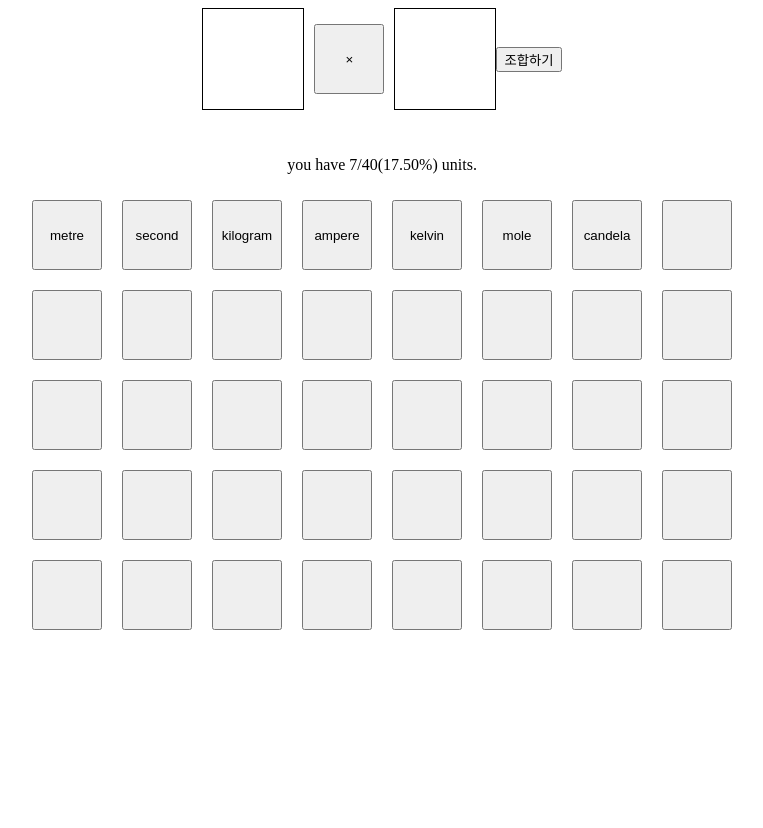
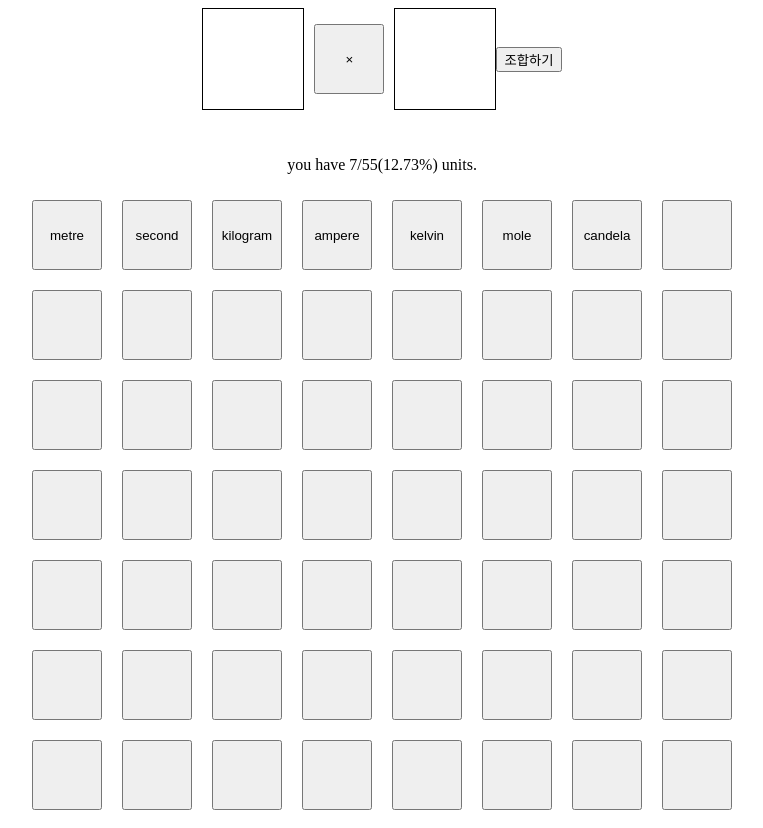
Before and after one commit to chineu364/johap, a plain HTML site: page index.html in a window 1280 px wide. Shown: the whole page, without its empty margins (258-1021 px from the left). Before the commit the page ends 800 px from the top, so only its background shows below. Drawn offline with Linux system fonts and the light colour scheme.

Commit message:
Add unit

```diff
--- a/index.html
+++ b/index.html
@@ -20,9 +20,10 @@
             </div>
             <button id="calc">조합하기</button>
         </div>
-        <p id="haveNumber">you have 2 units</p>
+        <p id="haveNumber">you have NaN/NaN(NaN%) units</p>
         <div id="have">
             <div class="have" id="haveLine1">
+                <!--base units-->
                 <button class="elements" id="metre" onclick="setFirSec('metre')">metre</button>
                 <button class="elements" id="second" onclick="setFirSec('second')">second</button>
                 <button class="elements" id="kilogram" onclick="setFirSec('kilogram')">kilogram</button>
@@ -30,6 +31,7 @@
                 <button class="elements" id="kelvin" onclick="setFirSec('kelvin')">kelvin</button>
                 <button class="elements" id="mole" onclick="setFirSec('mole')">mole</button>
                 <button class="elements" id="candela" onclick="setFirSec('candela')">candela</button>
+                <!--derived units-->
                 <button class="elements" id="one" onclick="setFirSec('one')">1</button>
             </div>
             <div class="have" id="haveLine2">
@@ -56,6 +58,7 @@
                 <button class="elements" id="lux" onclick="setFirSec('lux')">lux</button>
                 <button class="elements" id="gray" onclick="setFirSec('gray')">gray</button>
                 <button class="elements" id="katal" onclick="setFirSec('katal')">katal</button>
+                <!--examples of coherent derived units in terms of base units-->
                 <button class="elements" id="area" onclick="setFirSec('area')">area</button>
                 <button class="elements" id="volume" onclick="setFirSec('volume')">volume</button>
                 <button class="elements" id="velocity" onclick="setFirSec('velocity')">velocity</button>
@@ -72,6 +75,27 @@
                 <button class="elements" id="mass concentration" onclick="setFirSec('mass concentration')">mass concentration</button>
                 <button class="elements" id="luminance" onclick="setFirSec('luminance')">luminance</button>
             </div>
+            <div class="have" id="haveLine6">
+                <!--examples of derived units that include units with special names-->
+                <button class="elements" id="dynamic viscosity" onclick="setFirSec('dynamic viscosity')">dynamic viscosity</button>
+                <button class="elements" id="moment of force" onclick="setFirSec('moment of force')">moment of force</button>
+                <button class="elements" id="surface tension" onclick="setFirSec('surface tension')">surface tension</button>
+                <button class="elements" id="angular velocity" onclick="setFirSec('angular velocity')">angular velocity</button>
+                <button class="elements" id="angular acceleration" onclick="setFirSec('angular acceleration')">angular acceleration</button>
+                <button class="elements" id="heat flux density" onclick="setFirSec('heat flux density')">heat flux density</button>
+                <button class="elements" id="entropy" onclick="setFirSec('entropy')">entropy</button>
+                <button class="elements" id="specific entropy" onclick="setFirSec('specific entropy')">specific entropy</button>
+            </div>
+            <div class="have" id="haveLine7">
+                <button class="elements" id="thermal conductivity" onclick="setFirSec('thermal conductivity')">thermal conductivity</button>
+                <button class="elements" id="energy density" onclick="setFirSec('energy density')">energy density</button>
+                <button class="elements" id="electric field strength" onclick="setFirSec('electric field strength')">electric field strength</button>
+                <button class="elements" id="electric charge density" onclick="setFirSec('electric charge density')">electric charge density</button>
+                <button class="elements" id="electric flux density" onclick="setFirSec('electric flux density')">electric flux density</button>
+                <button class="elements" id="permittivity" onclick="setFirSec('permittivity')">permittivity</button>
+                <button class="elements" id="permeability" onclick="setFirSec('permeability')">permeability</button>
+                <button class="elements"></button>
+            </div>
         </div>
     </div>
     <script src="script.js"></script>
--- a/script.js
+++ b/script.js
@@ -44,6 +44,21 @@ var player = {
         "concentration": { "L": -3, "T": 0, "M": 0, "I": 0, "TH": 0, "N": 1, "J": 0 },
         "mass concentration": { "L": -3, "T": 0, "M": 1, "I": 0, "TH": 0, "N": 0, "J": 0 },
         "luminance": { "L": -2, "T": 0, "M": 0, "I": 0, "TH": 0, "N": 1, "J": 0 },
+        "dynamic viscosity": { "L": -1, "T": -1, "M": 1, "I": 0, "TH": 0, "N": 0, "J": 0 },
+        "moment of force": { "L": 2, "T": -2, "M": 1, "I": 0, "TH": 0, "N": 0, "J": 0 },
+        "surface tension": { "L": 0, "T": -2, "M": 1, "I": 0, "TH": 0, "N": 0, "J": 0 },
+        "angular velocity": { "L": 0, "T": -1, "M": 0, "I": 0, "TH": 0, "N": 0, "J": 0 },
+        "angular acceleration": { "L": 0, "T": -2, "M": 0, "I": 0, "TH": 0, "N": 0, "J": 0 },
+        "heat flux density": { "L": 0, "T": -3, "M": 1, "I": 0, "TH": 0, "N": 0, "J": 0 },
+        "entropy": { "L": 2, "T": -2, "M": 1, "I": 0, "TH": -1, "N": 0, "J": 0 },
+        "specific entropy": { "L": 2, "T": -2, "M": 0, "I": 0, "TH": -1, "N": 0, "J": 0 },
+        "thermal conductivity": { "L": 1, "T": -3, "M": 1, "I": 0, "TH": -1, "N": 0, "J": 0 },
+        "energy density": { "L": -1, "T": -2, "M": 1, "I": 0, "TH": 0, "N": 0, "J": 0 },
+        "electric field strength": { "L": 1, "T": -3, "M": 1, "I": -1, "TH": 0, "N": 0, "J": 0 },
+        "electric charge density": { "L": -3, "T": 1, "M": 0, "I": 1, "TH": 0, "N": 0, "J": 0 },
+        "electric flux density": { "L": -2, "T": 1, "M": 0, "I": 1, "TH": 0, "N": 0, "J": 0 },
+        "permittivity": { "L": -3, "T": 4, "M": -1, "I": 2, "TH": 0, "N": 0, "J": 0 },
+        "permeability": { "L": 1, "T": -2, "M": 1, "I": -2, "TH": 0, "N": 0, "J": 0 },
     }
 }
 
@@ -92,6 +107,10 @@ document.getElementById("calc").addEventListener("click", function() {
         imsi = "lumen";
     } else if (player.fir == "lumen" && player.sec == "area" && player.duhap == "÷") {
         imsi = "lux";
+    } else if (player.fir == "radian" && player.sec == "second" && player.duhap == "÷") {
+        imsi = "angular velocity";
+    } else if (player.fir == "angular velocity" && player.sec == "second" && player.duhap == "÷") {
+        imsi = "angular acceleration";
     } else if (player.duhap == "×") {
         imsi = getKeyByValue(player.allElement, {
             "L": player.allElement[player.fir].L + player.allElement[player.sec].L,
@@ -114,7 +133,7 @@ document.getElementById("calc").addEventListener("click", function() {
         });
     }
     if (imsi !== undefined) {
-        document.getElementById(imsi).innerHTML = imsi;
+        if (imsi == "one") { document.getElementById(imsi).innerHTML = "1"; } else { document.getElementById(imsi).innerHTML = imsi; }
         if (!player.haveElement.includes(imsi)) { player.haveElement.push(imsi); }
         console.log("you made " + imsi);
     }
@@ -122,7 +141,7 @@ document.getElementById("calc").addEventListener("click", function() {
 
 setInterval(function() {
     if (player.fir == "one") { document.getElementById("fir").innerHTML = "1"; } else { document.getElementById("fir").innerHTML = player.fir; }
-    document.getElementById("sec").innerHTML = player.sec;
+    if (player.sec == "one") { document.getElementById("sec").innerHTML = "1"; } else { document.getElementById("sec").innerHTML = player.sec; }
     document.getElementById("duhapSelect").innerHTML = player.duhap;
     document.getElementById("haveNumber").innerHTML = "you have " + player.haveElement.length + "/" + Object.keys(player.allElement).length + "(" + (player.haveElement.length / Object.keys(player.allElement).length * 100).toFixed(2) + "%) units.";
 }, 30);
```
